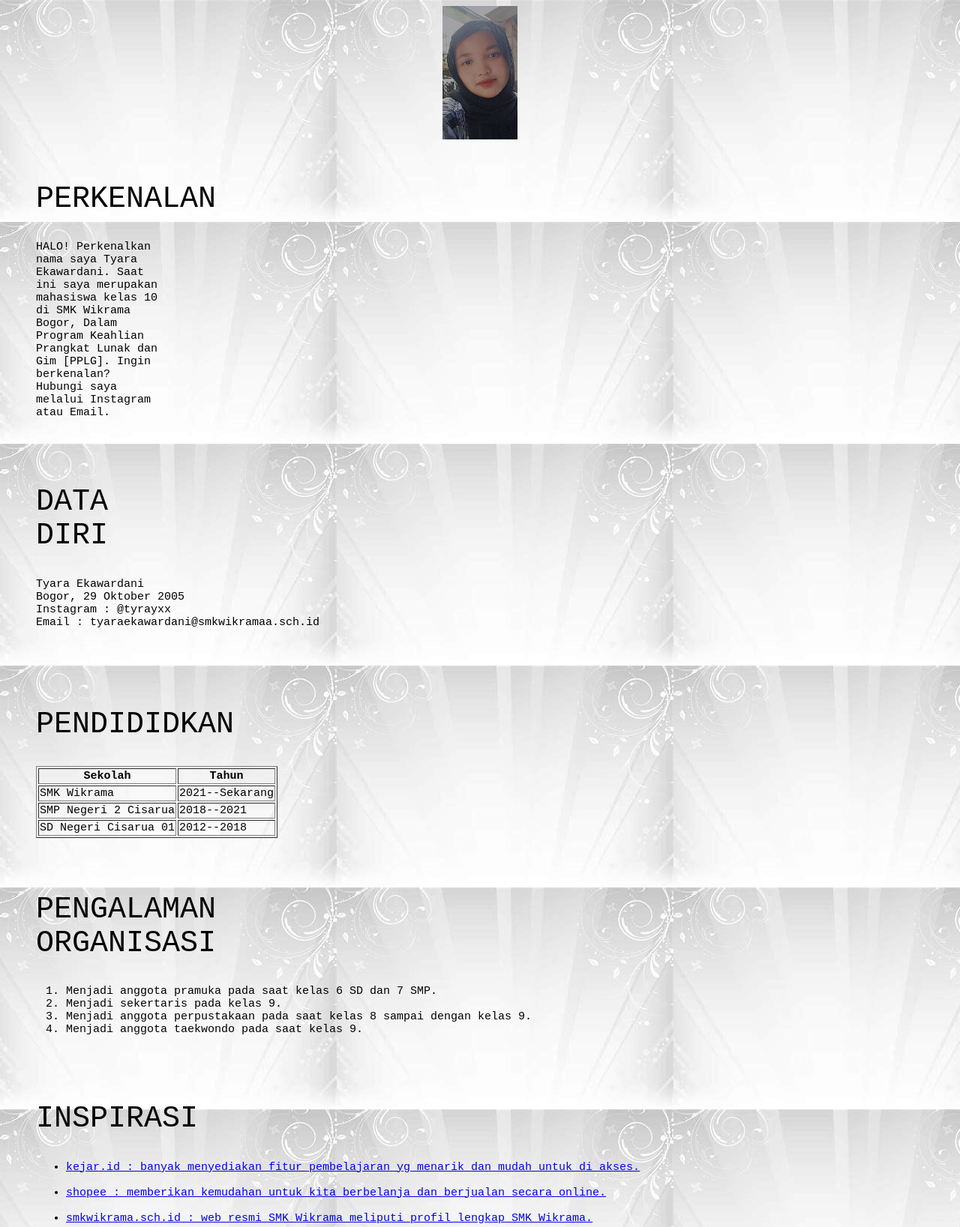
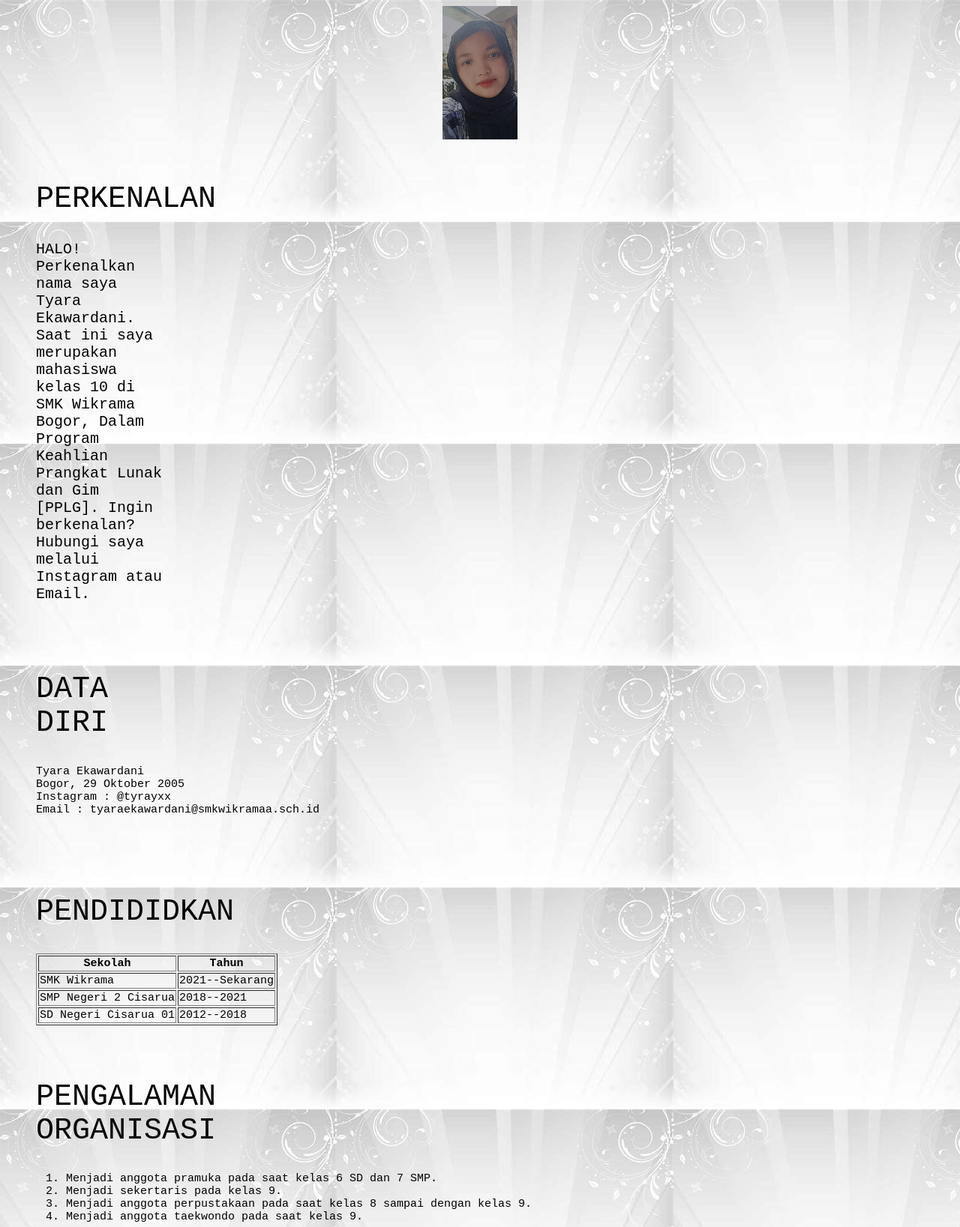
Before and after one commit to tyaraeka/tyara-ekawardani, a plain HTML site: page index.html in a window 1280 px wide. Shown: the top 1637 px of the page at 75% size. Drawn offline with Linux system fonts and the light colour scheme.

Commit message:
Update index.css

```diff
--- a/index.css
+++ b/index.css
@@ -36,8 +36,7 @@ li ul {
     margin: auto;
     width: auto;
     height: auto;
-    font-size: 15px;
-    border-right: 40%;
+    font-size: 20px;
 }
 
 .data {
@@ -46,7 +45,6 @@ li ul {
     width: auto;
     height: auto;
     font-size: 15px;
-    border-radius: 40%;
 }
 
 .pendidikan {
@@ -55,7 +53,6 @@ li ul {
     width: auto;
     height: auto;
     font-size: 15px;
-    border-right: 40%;
 }
 
 .pengalaman {
@@ -64,7 +61,6 @@ li ul {
     width: auto;
     height: auto;
     font-size: 15px;
-    border-radius: 40%;
 }
 
 .inspirasi {
@@ -73,5 +69,4 @@ li ul {
     width: auto;
     height: auto;
     font-size: 15px;
-    border-right: 40%;
 }
```
